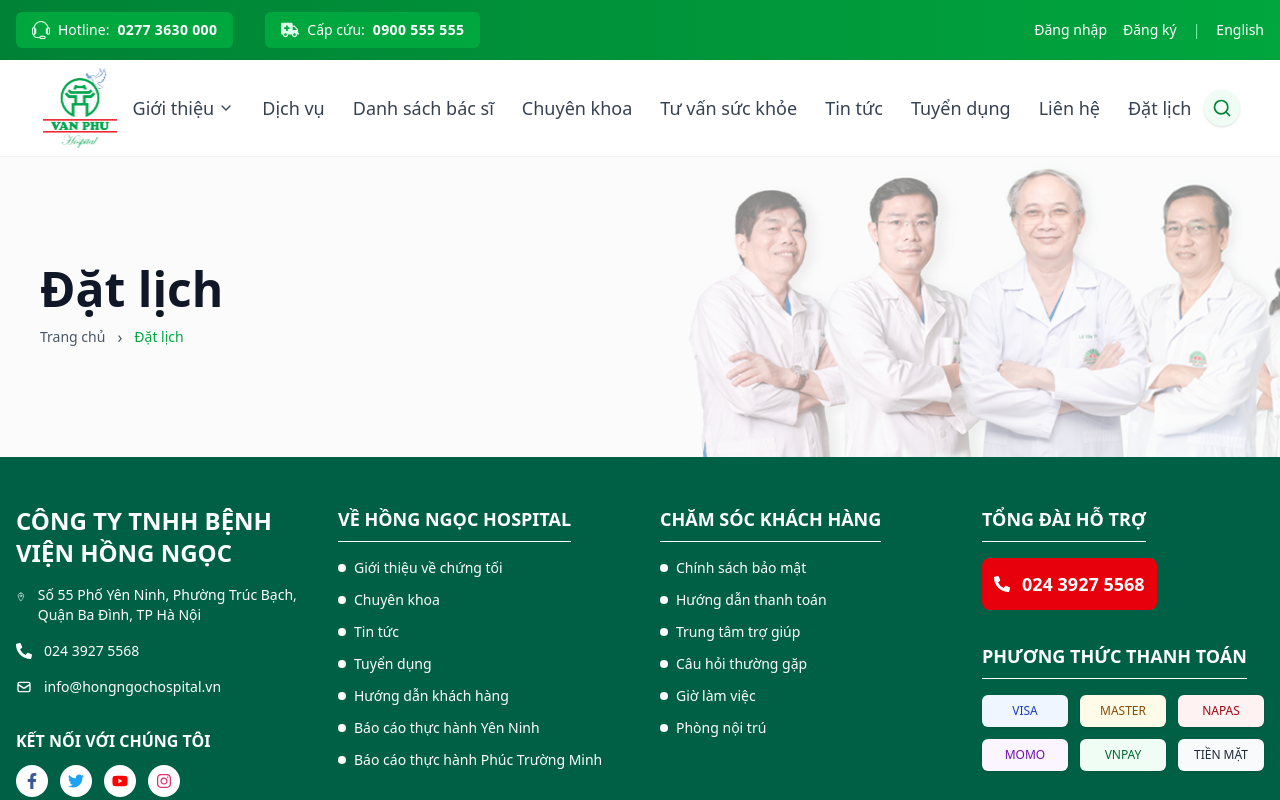
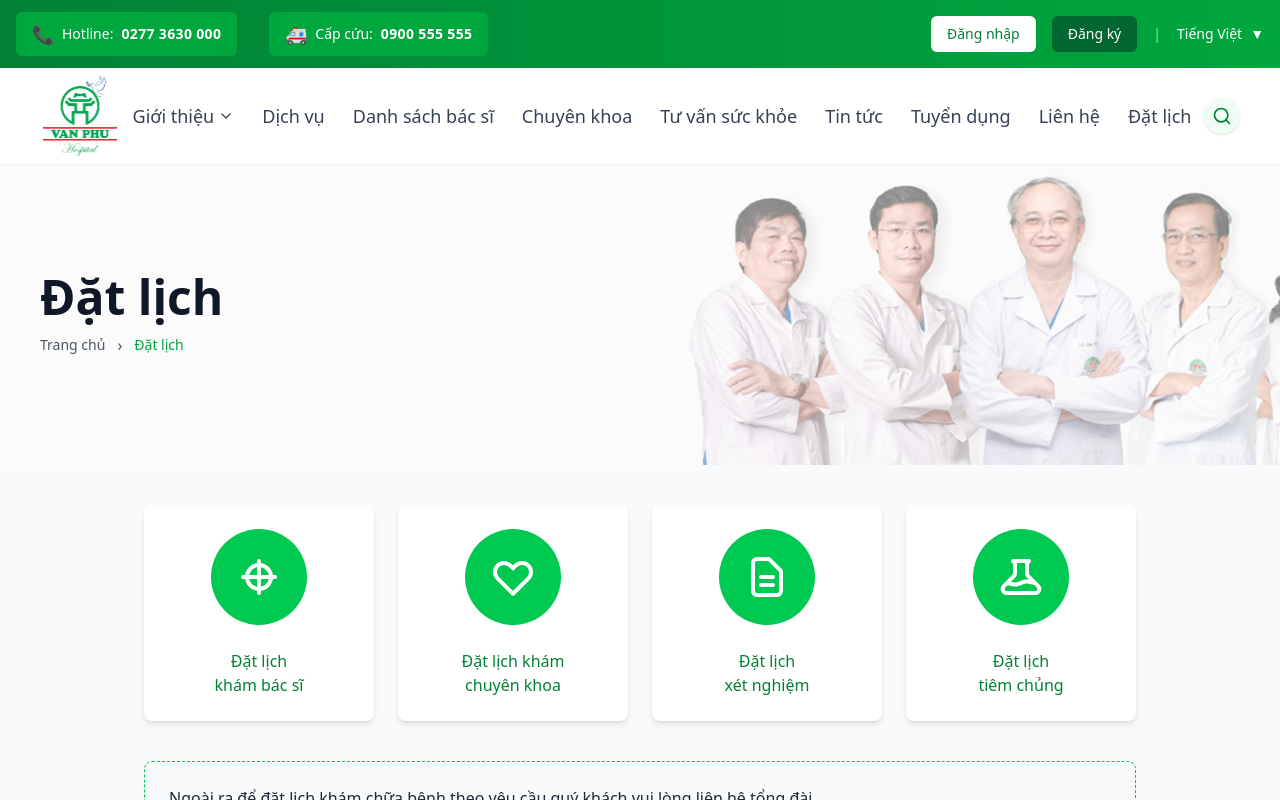
Before and after one commit to vantu522/vanphu-hospital-frontend, a React (Vite) app: page /dat-lich in a window 1280 px wide. Shown: the top 800 px of the page. Built offline with nearby package versions, Linux system fonts and the light colour scheme.

Commit message:
feat: added booking page

```diff
--- a/src/components/client/layout/Header.jsx
+++ b/src/components/client/layout/Header.jsx
@@ -9,6 +9,11 @@
   const [mobileMenuOpen, setMobileMenuOpen] = useState(false);
   const [searchOpen, setSearchOpen] = useState(false);
   const searchInputRef = useRef(null);
+  const [languageOpen, setLanguageOpen] = useState(false);
+
+  const toggleLanguageMenu = () => {
+    setLanguageOpen(!languageOpen);
+  };
 
   const toggleMobileMenu = () => {
     setMobileMenuOpen(!mobileMenuOpen);
@@ -28,7 +33,10 @@
   const searchPopupRef = useRef(null);
   useEffect(() => {
     const handleClickOutside = (event) => {
-      if (searchPopupRef.current && !searchPopupRef.current.contains(event.target)) {
+      if (
+        searchPopupRef.current &&
+        !searchPopupRef.current.contains(event.target)
+      ) {
         setSearchOpen(false);
       }
     };
@@ -43,11 +51,11 @@
 
   useEffect(() => {
     const handleScroll = () => {
-      const topBarHeight = document.querySelector('.topbar')?.offsetHeight || 0;
+      const topBarHeight = document.querySelector(".topbar")?.offsetHeight || 0;
       setIsScrolled(window.scrollY > topBarHeight);
     };
-    window.addEventListener('scroll', handleScroll);
-    return () => window.removeEventListener('scroll', handleScroll);
+    window.addEventListener("scroll", handleScroll);
+    return () => window.removeEventListener("scroll", handleScroll);
   }, []);
 
   return (
@@ -57,38 +65,90 @@
         <div className="container mx-auto flex flex-col sm:flex-row justify-between items-center py-3 px-4 gap-3 sm:gap-0">
           <div className="flex gap-5 sm:gap-8 items-center text-xs sm:text-sm">
             <button className="flex cursor-pointer items-center gap-2 font-medium hover:scale-105 transition-transform duration-300 bg-green-600 text-white py-2 px-4 rounded-md">
-              <TfiHeadphoneAlt className="text-base sm:text-lg text-green-100" />
+              <span className="text-base sm:text-lg text-green-100">📞</span>
               Hotline: <strong className="tracking-wide">0277 3630 000</strong>
             </button>
             <button className="flex cursor-pointer items-center gap-2 font-medium hover:scale-105 transition-transform duration-300 bg-green-600 text-white py-2 px-4 rounded-md">
-              <FaAmbulance className="text-base sm:text-lg text-green-100" />
+              <span className="text-base sm:text-lg text-green-100">🚑</span>
               Cấp cứu: <strong className="tracking-wide">0900 555 555</strong>
             </button>
           </div>
-          <div className="flex items-center gap-4 text-xs sm:text-sm cursor-pointer">
-            <a href="/dang-nhap" className="hover:text-white-200 hover:font-bold transition-colors duration-300">Đăng nhập</a>
-            <a href="/dang-ky" className="over:text-white-200 hover:font-bold transition-colors duration-300">Đăng ký</a>
+
+          <div className="flex items-center gap-4 text-xs sm:text-sm">
+            <a href="/dang-nhap">
+              <button className="bg-white text-green-700 hover:bg-green-100 px-4 py-2 rounded-md font-medium transition-colors duration-300">
+                Đăng nhập
+              </button>
+            </a>
+            <a href="dang-ky">
+              <button className="bg-green-800 text-white hover:bg-green-900 px-4 py-2 rounded-md font-medium transition-colors duration-300">
+                Đăng ký
+              </button>
+            </a>
+
             <span className="text-green-300">|</span>
-            <a href="/en" className="over:text-white-200 hover:font-bold transition-colors duration-300">English</a>
+
+            <div
+              className="relative cursor-pointer"
+              onClick={toggleLanguageMenu}
+            >
+              <button className="flex items-center gap-1 hover:text-white-200 hover:font-bold transition-colors duration-300">
+                Tiếng Việt
+                <span className="ml-1">▼</span>
+              </button>
+              {languageOpen && (
+                <div className="absolute right-0 mt-2 bg-white text-gray-700 rounded-md shadow-lg w-32 z-50">
+                  <a
+                    href="/vi"
+                    className="block px-4 py-2 hover:bg-gray-100 transition-all"
+                  >
+                    Tiếng Việt
+                  </a>
+                  <a
+                    href="/en"
+                    className="block px-4 py-2 hover:bg-gray-100 transition-all"
+                  >
+                    English
+                  </a>
+                  <a
+                    href="/jp"
+                    className="block px-4 py-2 hover:bg-gray-100 transition-all"
+                  >
+                    日本語
+                  </a>
+                  <a
+                    href="/kr"
+                    className="block px-4 py-2 hover:bg-gray-100 transition-all"
+                  >
+                    한국어
+                  </a>
+                </div>
+              )}
+            </div>
           </div>
         </div>
       </div>
 
       {/* Main header */}
-      <div className={`bg-white w-full border-b border-gray-100 ${
-        isScrolled
-          ? 'fixed top-0 left-0 z-50 transition-all duration-500 shadow-lg backdrop-blur-lg bg-white/95'
-          : 'shadow-sm'
-      }`}>
+      <div
+        className={`bg-white w-full border-b border-gray-100 ${
+          isScrolled
+            ? "fixed top-0 left-0 z-50 transition-all duration-500 shadow-lg backdrop-blur-lg bg-white/95"
+            : "shadow-sm"
+        }`}
+      >
         <div className="container mx-auto flex justify-between items-center px-4 sm:px-10 py-2">
           {/* Logo */}
           <div className="flex items-center">
-            <a href="/" className="transition-all duration-300 hover:opacity-90">
+            <a
+              href="/"
+              className="transition-all duration-300 hover:opacity-90"
+            >
               <img
                 src={uh}
                 alt="Logo"
                 className={`object-contain transition-all duration-300 ${
-                  isScrolled ? 'w-12 h-12' : 'h-16 w-16 sm:h-20 sm:w-20'
+                  isScrolled ? "w-12 h-12" : "h-16 w-16 sm:h-20 sm:w-20"
                 }`}
               />
             </a>
@@ -105,10 +165,30 @@
                 <FiChevronDown className="w-4 h-4 transition-transform duration-300 group-hover:rotate-180" />
               </a>
               <div className="hidden group-hover:block absolute top-full left-0 min-w-[240px] bg-white shadow-xl rounded-lg text-sm mt-1 overflow-hidden border-t-2 border-green-600 transition-all duration-300 z-50">
-                <a href="/gioi-thieu/ve-hong-ngoc" className="block px-5 py-3 text-gray-700 hover:bg-green-50 hover:text-green-700 hover:pl-6 transition-all duration-200">Về Hồng Ngọc Hospital</a>
-                <a href="/gioi-thieu/huong-dan-khach-hang" className="block px-5 py-3 text-gray-700 hover:bg-green-50 hover:text-green-700 hover:pl-6 transition-all duration-200">Hướng dẫn khách hàng</a>
-                <a href="/gioi-thieu/nghien-cuu-khoa-hoc" className="block px-5 py-3 text-gray-700 hover:bg-green-50 hover:text-green-700 hover:pl-6 transition-all duration-200">Nghiên cứu khoa học</a>
-                <a href="/gioi-thieu/dao-tao" className="block px-5 py-3 text-gray-700 hover:bg-green-50 hover:text-green-700 hover:pl-6 transition-all duration-200">Đào tạo</a>
+                <a
+                  href="/gioi-thieu/ve-hong-ngoc"
+                  className="block px-5 py-3 text-gray-700 hover:bg-green-50 hover:text-green-700 hover:pl-6 transition-all duration-200"
+                >
+                  Về Hồng Ngọc Hospital
+                </a>
+                <a
+                  href="/gioi-thieu/huong-dan-khach-hang"
+                  className="block px-5 py-3 text-gray-700 hover:bg-green-50 hover:text-green-700 hover:pl-6 transition-all duration-200"
+                >
+                  Hướng dẫn khách hàng
+                </a>
+                <a
+                  href="/gioi-thieu/nghien-cuu-khoa-hoc"
+                  className="block px-5 py-3 text-gray-700 hover:bg-green-50 hover:text-green-700 hover:pl-6 transition-all duration-200"
+                >
+                  Nghiên cứu khoa học
+                </a>
+                <a
+                  href="/gioi-thieu/dao-tao"
+                  className="block px-5 py-3 text-gray-700 hover:bg-green-50 hover:text-green-700 hover:pl-6 transition-all duration-200"
+                >
+                  Đào tạo
+                </a>
               </div>
             </div>
 
@@ -121,7 +201,7 @@
               { to: "/tin-tuc", label: "Tin tức " },
               { to: "/tuyen-dung", label: "Tuyển dụng" },
               { to: "/lien-he", label: "Liên hệ" },
-              { to: "dat-lich", label: "Đặt lịch" }
+              { to: "dat-lich", label: "Đặt lịch" },
             ].map((item) => (
               <a
                 key={item.to}
@@ -150,11 +230,26 @@
                 className="p-2 rounded-lg hover:bg-gray-100 transition-colors duration-300"
                 aria-label="Toggle menu"
               >
-                <svg className="w-6 h-6 text-gray-700" fill="none" stroke="currentColor" viewBox="0 0 24 24">
+                <svg
+                  className="w-6 h-6 text-gray-700"
+                  fill="none"
+                  stroke="currentColor"
+                  viewBox="0 0 24 24"
+                >
                   {mobileMenuOpen ? (
-                    <path strokeLinecap="round" strokeLinejoin="round" strokeWidth="2" d="M6 18L18 6M6 6l12 12" />
+                    <path
+                      strokeLinecap="round"
+                      strokeLinejoin="round"
+                      strokeWidth="2"
+                      d="M6 18L18 6M6 6l12 12"
+                    />
                   ) : (
-                    <path strokeLinecap="round" strokeLinejoin="round" strokeWidth="2" d="M4 6h16M4 12h16M4 18h16" />
+                    <path
+                      strokeLinecap="round"
+                      strokeLinejoin="round"
+                      strokeWidth="2"
+                      d="M4 6h16M4 12h16M4 18h16"
+                    />
                   )}
                 </svg>
               </button>
@@ -195,24 +290,55 @@
         )}
 
         {/* Mobile Menu */}
-        <div className={`md:hidden overflow-hidden transition-all duration-300 ease-in-out ${
-          mobileMenuOpen ? 'max-h-screen bg-white border-t border-gray-100 shadow-lg' : 'max-h-0'
-        }`}>
+        <div
+          className={`md:hidden overflow-hidden transition-all duration-300 ease-in-out ${
+            mobileMenuOpen
+              ? "max-h-screen bg-white border-t border-gray-100 shadow-lg"
+              : "max-h-0"
+          }`}
+        >
           <div className="container mx-auto px-4 py-2">
             <div className="py-2">
               <div className="relative mb-3">
                 <div
                   className="flex items-center justify-between py-2 px-4 rounded-md hover:bg-green-50 transition-colors duration-200"
-                  onClick={() => document.getElementById('mobileGioiThieu').classList.toggle('hidden')}
+                  onClick={() =>
+                    document
+                      .getElementById("mobileGioiThieu")
+                      .classList.toggle("hidden")
+                  }
                 >
                   <span className="text-gray-700 font-medium">Giới thiệu</span>
                   <FiChevronDown className="text-gray-500 w-5 h-5" />
                 </div>
-                <div id="mobileGioiThieu" className="hidden pl-4 mt-1 border-l-2 border-green-600">
-                  <a href="/gioi-thieu/ve-hong-ngoc" className="block py-2 px-4 text-gray-700 hover:text-green-700 transition-colors duration-200">Về Hồng Ngọc Hospital</a>
-                  <a href="/gioi-thieu/huong-dan-khach-hang" className="block py-2 px-4 text-gray-700 hover:text-green-700 transition-colors duration-200">Hướng dẫn khách hàng</a>
-                  <a href="/gioi-thieu/nghien-cuu-khoa-hoc" className="block py-2 px-4 text-gray-700 hover:text-green-700 transition-colors duration-200">Nghiên cứu khoa học</a>
-                  <a href="/gioi-thieu/dao-tao" className="block py-2 px-4 text-gray-700 hover:text-green-700 transition-colors duration-200">Đào tạo</a>
+                <div
+                  id="mobileGioiThieu"
+                  className="hidden pl-4 mt-1 border-l-2 border-green-600"
+                >
+                  <a
+                    href="/gioi-thieu/ve-hong-ngoc"
+                    className="block py-2 px-4 text-gray-700 hover:text-green-700 transition-colors duration-200"
+                  >
+                    Về Hồng Ngọc Hospital
+                  </a>
+                  <a
+                    href="/gioi-thieu/huong-dan-khach-hang"
+                    className="block py-2 px-4 text-gray-700 hover:text-green-700 transition-colors duration-200"
+                  >
+                    Hướng dẫn khách hàng
+                  </a>
+                  <a
+                    href="/gioi-thieu/nghien-cuu-khoa-hoc"
+                    className="block py-2 px-4 text-gray-700 hover:text-green-700 transition-colors duration-200"
+                  >
+                    Nghiên cứu khoa học
+                  </a>
+                  <a
+                    href="/gioi-thieu/dao-tao"
+                    className="block py-2 px-4 text-gray-700 hover:text-green-700 transition-colors duration-200"
+                  >
+                    Đào tạo
+                  </a>
                 </div>
               </div>
 
@@ -225,7 +351,7 @@
                 { to: "/tin-tuc", label: "Tin tức " },
                 { to: "/tuyen-dung", label: "Tuyển dụng" },
                 { to: "/lien-he", label: "Liên hệ" },
-                { to: "/dat-lich", label: "Đặt lịch" }
+                { to: "/dat-lich", label: "Đặt lịch" },
               ].map((item) => (
                 <a
                   key={item.to}
@@ -242,7 +368,11 @@
 
       {/* Spacer for fixed header */}
       {isScrolled && (
-        <div style={{ height: document.querySelector('.bg-white')?.offsetHeight || 0 }}></div>
+        <div
+          style={{
+            height: document.querySelector(".bg-white")?.offsetHeight || 0,
+          }}
+        ></div>
       )}
     </header>
   );
--- a/src/pages/client/Books/Booking.jsx
+++ b/src/pages/client/Books/Booking.jsx
@@ -1,20 +1,152 @@
-import PageBanner from '../../../components/client/PageBanner'
-import dichvu from '../../../assets/images/dichvu.png'
+import PageBanner from "../../../components/client/PageBanner";
+import dichvu from "../../../assets/images/dichvu.png";
 
-const Booking = () =>{
+const Booking = () => {
   return (
     <div>
       <PageBanner
         title="Đặt lịch"
         backgroundImage={dichvu}
         breadcrumbs={[
-                {label: 'Trang chủ', href: '/'},
-                {label: 'Đặt lịch', active: true}
+          { label: "Trang chủ", href: "/" },
+          { label: "Đặt lịch", active: true },
         ]}
+      />
+      <div className="bg-gray-50 min-h-screen">
+        {/* Các dịch vụ */}
+        <div className="max-w-5xl mx-auto py-10 px-4">
+          <div className="grid grid-cols-1 md:grid-cols-2 lg:grid-cols-4 gap-6">
+            {/* Đặt lịch khám bác sĩ */}
+            <div className="bg-white rounded-lg shadow-md overflow-hidden hover:shadow-lg transition-shadow duration-300">
+              <div className="flex justify-center p-6">
+                <div className="w-24 h-24 bg-green-500 rounded-full flex items-center justify-center">
+                  <svg
+                    xmlns="http://www.w3.org/2000/svg"
+                    className="h-12 w-12 text-white"
+                    fill="none"
+                    viewBox="0 0 24 24"
+                    stroke="currentColor"
+                  >
+                    <path
+                      strokeLinecap="round"
+                      strokeLinejoin="round"
+                      strokeWidth={2}
+                      d="M12 4v16m8-8H4"
+                    />
+                    <path
+                      strokeLinecap="round"
+                      strokeLinejoin="round"
+                      strokeWidth={2}
+                      d="M18 12c0 3.314-2.686 6-6 6s-6-2.686-6-6 2.686-6 6-6 6 2.686 6 6z"
+                    />
+                  </svg>
+                </div>
+              </div>
+              <div className="text-center pb-6">
+                <h3 className="text-green-700 font-medium">Đặt lịch</h3>
+                <h3 className="text-green-700 font-medium">khám bác sĩ</h3>
+              </div>
+            </div>
 
+            {/* Đặt lịch khám chuyên khoa */}
+            <div className="bg-white rounded-lg shadow-md overflow-hidden hover:shadow-lg transition-shadow duration-300">
+              <div className="flex justify-center p-6">
+                <div className="w-24 h-24 bg-green-500 rounded-full flex items-center justify-center">
+                  <svg
+                    xmlns="http://www.w3.org/2000/svg"
+                    className="h-12 w-12 text-white"
+                    fill="none"
+                    viewBox="0 0 24 24"
+                    stroke="currentColor"
+                  >
+                    <path
+                      strokeLinecap="round"
+                      strokeLinejoin="round"
+                      strokeWidth={2}
+                      d="M4.318 6.318a4.5 4.5 0 000 6.364L12 20.364l7.682-7.682a4.5 4.5 0 00-6.364-6.364L12 7.636l-1.318-1.318a4.5 4.5 0 00-6.364 0z"
                     />
+                  </svg>
                 </div>
-    )
-}
+              </div>
+              <div className="text-center pb-6">
+                <h3 className="text-green-700 font-medium">Đặt lịch khám</h3>
+                <h3 className="text-green-700 font-medium">chuyên khoa</h3>
+              </div>
+            </div>
 
-export default Booking
+            {/* Đặt lịch xét nghiệm */}
+            <div className="bg-white rounded-lg shadow-md overflow-hidden hover:shadow-lg transition-shadow duration-300">
+              <div className="flex justify-center p-6">
+                <div className="w-24 h-24 bg-green-500 rounded-full flex items-center justify-center">
+                  <svg
+                    xmlns="http://www.w3.org/2000/svg"
+                    className="h-12 w-12 text-white"
+                    fill="none"
+                    viewBox="0 0 24 24"
+                    stroke="currentColor"
+                  >
+                    <path
+                      strokeLinecap="round"
+                      strokeLinejoin="round"
+                      strokeWidth={2}
+                      d="M9 12h6m-6 4h6m2 5H7a2 2 0 01-2-2V5a2 2 0 012-2h5.586a1 1 0 01.707.293l5.414 5.414a1 1 0 01.293.707V19a2 2 0 01-2 2z"
+                    />
+                  </svg>
+                </div>
+              </div>
+              <div className="text-center pb-6">
+                <h3 className="text-green-700 font-medium">Đặt lịch</h3>
+                <h3 className="text-green-700 font-medium">xét nghiệm</h3>
+              </div>
+            </div>
+
+            {/* Đặt lịch tiêm chủng */}
+            <div className="bg-white rounded-lg shadow-md overflow-hidden hover:shadow-lg transition-shadow duration-300">
+              <div className="flex justify-center p-6">
+                <div className="w-24 h-24 bg-green-500 rounded-full flex items-center justify-center">
+                  <svg
+                    xmlns="http://www.w3.org/2000/svg"
+                    className="h-12 w-12 text-white"
+                    fill="none"
+                    viewBox="0 0 24 24"
+                    stroke="currentColor"
+                  >
+                    <path
+                      strokeLinecap="round"
+                      strokeLinejoin="round"
+                      strokeWidth={2}
+                      d="M19.428 15.428a2 2 0 00-1.022-.547l-2.387-.477a6 6 0 00-3.86.517l-.318.158a6 6 0 01-3.86.517L6.05 15.21a2 2 0 00-1.806.547M8 4h8l-1 1v5.172a2 2 0 00.586 1.414l5 5c1.26 1.26.367 3.414-1.415 3.414H4.828c-1.782 0-2.674-2.154-1.414-3.414l5-5A2 2 0 009 10.172V5L8 4z"
+                    />
+                  </svg>
+                </div>
+              </div>
+              <div className="text-center pb-6">
+                <h3 className="text-green-700 font-medium">Đặt lịch</h3>
+                <h3 className="text-green-700 font-medium">tiêm chủng</h3>
+              </div>
+            </div>
+          </div>
+        </div>
+
+        {/* Thông báo và liên hệ */}
+        <div className="max-w-5xl mx-auto px-4 ">
+          <div className="border border-green-500 border-dashed rounded-lg p-6">
+            <p className="font-medium text-gray-800 mb-2">
+              Ngoài ra để đặt lịch khám chữa bệnh theo yêu cầu quý khách vui
+              lòng liên hệ tổng đài
+            </p>
+            <p className="text-red-600 font-bold text-xl mb-2">1900 888 866</p>
+            <p className="text-green-700 mb-1">
+              Thời gian làm việc của tổng đài:
+            </p>
+            <p className="text-green-700">
+              T2 - T6 từ 7:30 đến 21:00 | T7 - CN từ 7:30 đến 16:30
+            </p>
+          </div>
+        </div>
+      </div>
+    </div>
+  );
+};
+
+export default Booking;
```
Lines whose indentation alone changed are shown as unchanged.
